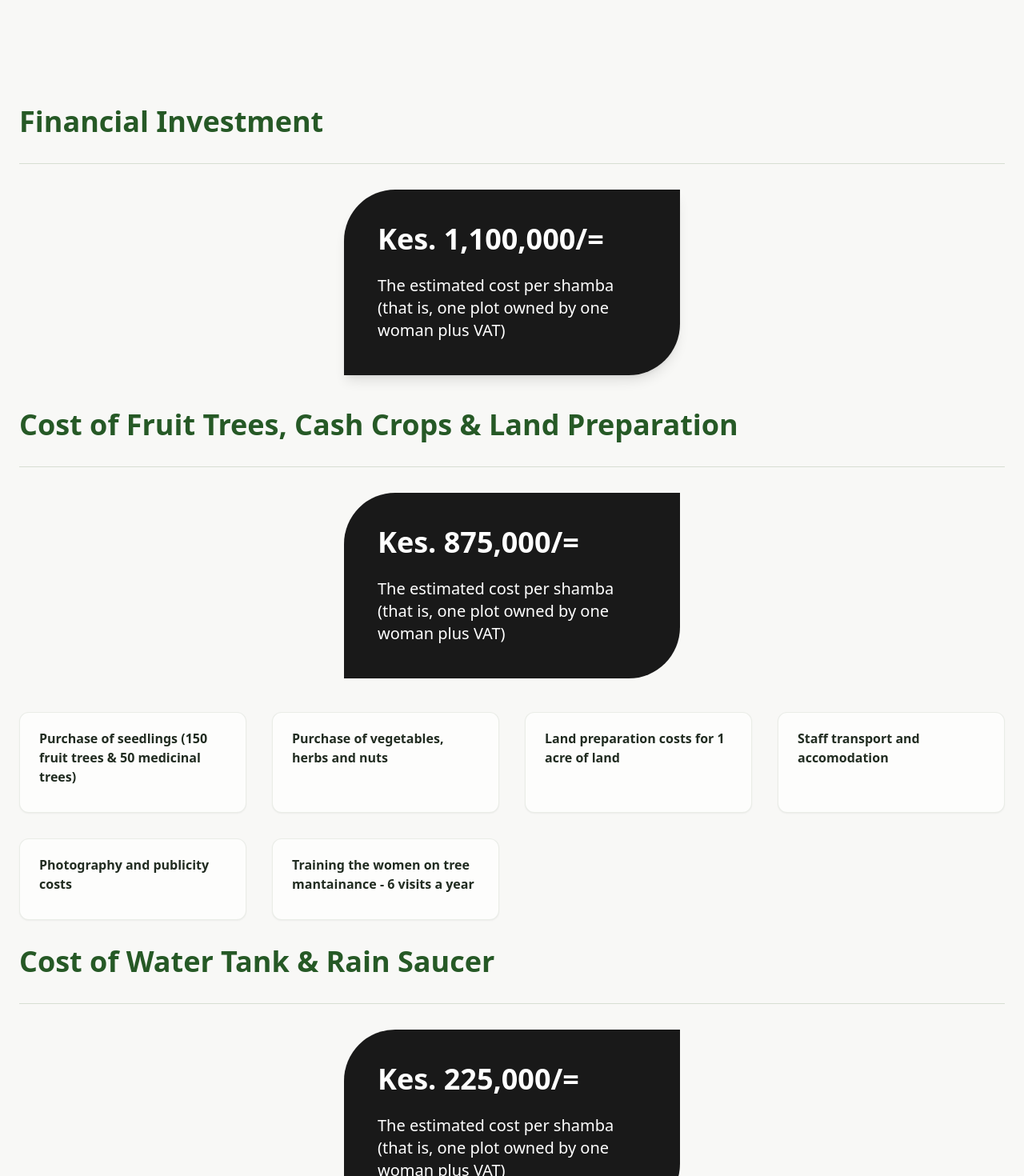
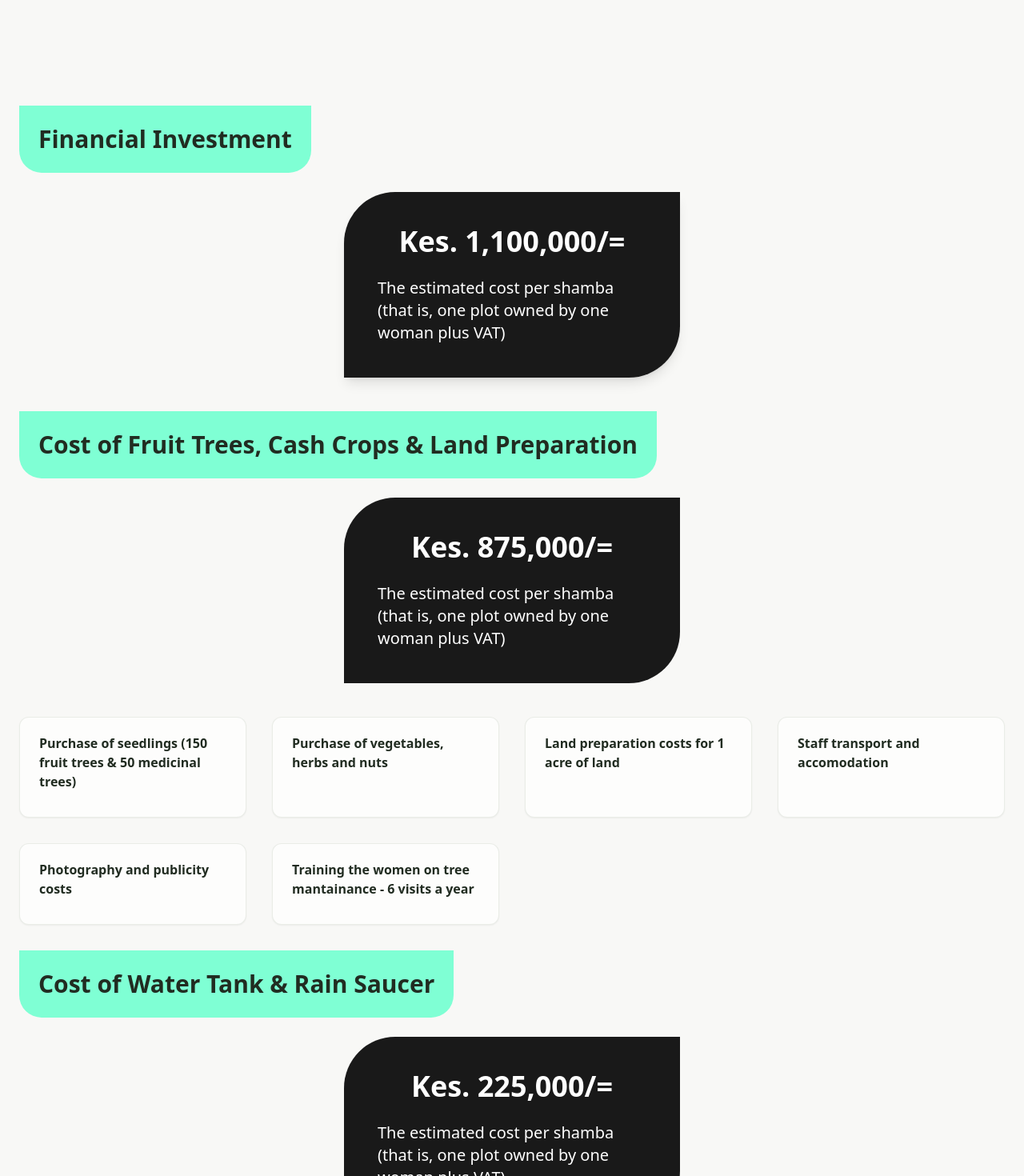
Before and after one commit to josephkipkemoi/orchard-bloom-guide, a React (Vite) app: page / in a window 1280 px wide. Shown: the part 1760-3230 px from the top of the page at 80% size. Built offline with nearby package versions, Linux system fonts and the light colour scheme.

Commit message:
ui updates

```diff
--- a/src/components/CostOfFruitTrees.tsx
+++ b/src/components/CostOfFruitTrees.tsx
@@ -6,25 +6,26 @@ const CostOfFruitTrees = () => {
     <section className="py-20 bg-background">
       <div className="container mx-auto px-6">
         <div className="text-left mb-16">
-          <h2 className="text-3xl md:text-4xl font-bold text-primary mb-6">
+          <div className="flex">
+            <h2 style={{ backgroundColor: "#7FFFD4", borderBottomLeftRadius: "28px", borderBottomRightRadius: "28px" }} className="text-2xl md:text-3xl font-bold mb-6 p-6">
               Financial Investment
             </h2>
-          <hr className="horizontal"/>
+          </div>
           <div className="cost-container shadow-lg">
-            <h2 className="text-4xl md:text-4xl font-bold mb-6">
+            <h2 className="text-4xl md:text-4xl font-bold mb-6 text-center">
                 Kes. 1,100,000/=
             </h2>
             <p className="text-xl  max-w-2xl mx-auto">
               The estimated cost per shamba (that is, one plot owned by one woman plus VAT)
             </p>
           </div>
-
-          <h2 className="text-3xl md:text-4xl font-bold text-primary mb-6">
+          <div className="flex mt-4" >
+            <h2 style={{ backgroundColor: "#7FFFD4", borderBottomLeftRadius: "28px", borderBottomRightRadius: "28px" }} className="text-2xl md:text-3xl font-bold mb-6 p-6">
               Cost of  Fruit Trees, Cash Crops & Land Preparation
             </h2>
-          <hr className="horizontal"/>
+          </div>
           <div className="cost-container">
-            <h2 className="text-4xl md:text-4xl font-bold mb-6">
+            <h2 className="text-4xl md:text-4xl font-bold mb-6 text-center">
                 Kes. 875,000/=
             </h2>
             <p className="text-xl  max-w-2xl mx-auto">
@@ -88,12 +89,13 @@ const CostOfFruitTrees = () => {
             </Card>
 
         </div>
-          <h2 className="text-3xl md:text-4xl font-bold text-primary mb-6 mt-8">
+        <div className="flex mt-8">
+            <h2 style={{ backgroundColor: "#7FFFD4", borderBottomLeftRadius: "28px", borderBottomRightRadius: "28px" }} className="text-2xl md:text-3xl font-bold mb-6 p-6">
               Cost of Water Tank & Rain Saucer
             </h2>
-          <hr className="horizontal"/>
+          </div>
           <div className="cost-container">
-            <h2 className="text-4xl md:text-4xl font-bold mb-6">
+            <h2 className="text-4xl md:text-4xl font-bold mb-6 text-center">
                 Kes. 225,000/=
             </h2>
             <p className="text-xl  max-w-3xl mx-auto">
@@ -101,11 +103,7 @@ const CostOfFruitTrees = () => {
             </p>
           </div>
         </div>
-
-             <hr className="horizontal"/>
-
       </div>
-
     </section>
   );
 };
```
Lines whose indentation alone changed are shown as unchanged.
